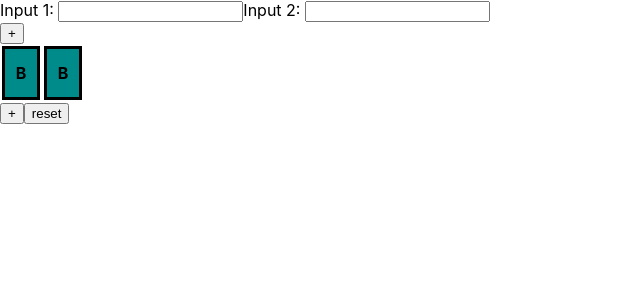
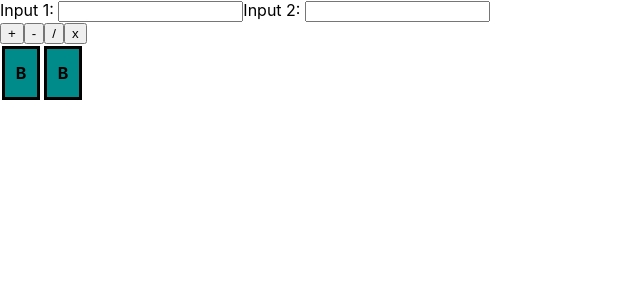
Before and after one commit to notyan/turing-machine, a React (Create React App) app: page / in a window 1280 px wide. Shown: the top 300 px of the page, without its empty margins (0-640 px from the left). Built offline with nearby package versions, Linux system fonts and the light colour scheme.

Commit message:
Tidying Up Code

```diff
--- a/src/App.js
+++ b/src/App.js
@@ -2,6 +2,8 @@ import React, { Component } from 'react'
 import './App.css';
 import Input from './Input'
 import Tambah from './opr/Tambah';
+import Kurang from './opr/Kurang';
+import Kali from './opr/Kali';
 
 class App extends Component{
   state = {
@@ -15,23 +17,26 @@ class App extends Component{
   }
   inputCatcher = (input,ls) =>{
     this.setState({
-       first: input.first,
-       second: input.second,
-       delimiter: input.delimiter,
-       list: input.tape,
-    }, () =>{console.log(this.state)})
+      first: input.first,
+      second: input.second,
+      delimiter: input.delimiter,
+      list: input.tape,
+    }, () => {console.log(this.state);}    )
   }
 
+  render(){
+    let operation;
+    let opr = this.state.delimiter
+    opr === '+' ? operation = <Tambah variable={this.state}/> :
+      opr === '-' ? operation = <Kurang variable={this.state}/> :
+        opr === 'x' ? operation = <Kali variable={this.state}/> :
+          opr === '/' ? operation = <Kurang variable={this.state}/> : <br></br>
 
+    return(
 
-  render(){
-    return(
       <div>
         <Input variable={this.state} inputCatcher={this.inputCatcher}/>
-        {/* <Tape variable={this.state} listAssign={this.listAssign}/> */}
-        <Tambah variable={this.state}/>
-
-        {/*this.state.list*/}
+        {operation}
       </div>
 
     )
--- a/src/Input.js
+++ b/src/Input.js
@@ -33,7 +33,13 @@ class Input extends Component{
             i < variable.first ? tape.push(0) : (i === parseInt(variable.first)) ? tape.push(1) :   tape.push(0)
         }
         tape.unshift('B')
-        tape.push('B')
+        if(variable.delimiter === "+" ||variable.delimiter === "-" ){
+            tape.push('B')
+        }else if(variable.delimiter === "x" ||variable.delimiter === "/" ){
+            tape.push(1)
+            tape.push('B')
+        }
+
         const print = variable.list.map((val) => {
             return(
                 <div className="box">{val}</div>
@@ -42,6 +48,9 @@ class Input extends Component{
         return(
             <div>
                 <input type="submit" id="delimiter" value="+" onClick={() => this.handleClick(tape, '+')}/>
+                <input type="submit" id="delimiter" value="-" onClick={() => this.handleClick(tape, '-')}/>
+                <input type="submit" id="delimiter" value="/" onClick={() => this.handleClick(tape, '/')}/>
+                <input type="submit" id="delimiter" value="x" onClick={() => this.handleClick(tape, 'x')}/>
                 <div className="scroll-container" >
                     {variable.blank}
                     {print}
--- a/src/opr/Kurang.js
+++ b/src/opr/Kurang.js
@@ -96,7 +96,6 @@ class Kurang extends Component {
         }else{
             this.start()
         }
-
     }
     handleReset= () =>{
         this.setState({
--- a/src/opr/Tambah.js
+++ b/src/opr/Tambah.js
@@ -18,36 +18,20 @@ class Tambah extends Component {
     }
     start(){
         switch (this.state.pos) {
-            case -1:
-                this.init();
-                break;
-            case 0:
-                this.zero();
-                break;
-            case 1:
-                this.first();
-                break;
-            case 2:
-                this.second();
-                break;
-            case 3:
-                this.third();
-                break;
-            case 4:
-                this.forth();
-                break;
-            case 5:
-                this.fifth();
-                break;
-            default:
-                break;
+            case -1 : this.init();      break;
+            case 0  : this.zero();      break;
+            case 1  : this.first();     break;
+            case 2  : this.second();    break;
+            case 3  : this.third();     break;
+            case 4  : this.forth();     break;
+            case 5  : this.fifth();     break;
+            default :   break;
         }
     }
 
     stateUpdate = (i,pos) => {
         this.setState({
-            iter: i,
-            pos: pos,
+            iter: i, pos: pos,
         })
     }
     init(){
@@ -130,7 +114,6 @@ class Tambah extends Component {
 
 
     tapeMaker = (props) =>{
-        const variable = this.props.variable;
         const print = this.state.newList.map((val, i) => {
             if(i === this.state.iter){
                 return(
@@ -145,12 +128,10 @@ class Tambah extends Component {
                     </div>
                 )
             }
-
-
         })
         return(
             <div>
-                <input type="submit" id="" value="+" onClick={() => this.handleClick()}/>
+                <input type="submit" id="" value="Manual" onClick={() => this.handleClick()}/>
                 <input type="submit" id="" value="reset" onClick={() => this.handleReset()}/>
                 <div className="scroll-container">
                     {print}
```
Also changed, not shown: src/opr/Bagi.js (added).
